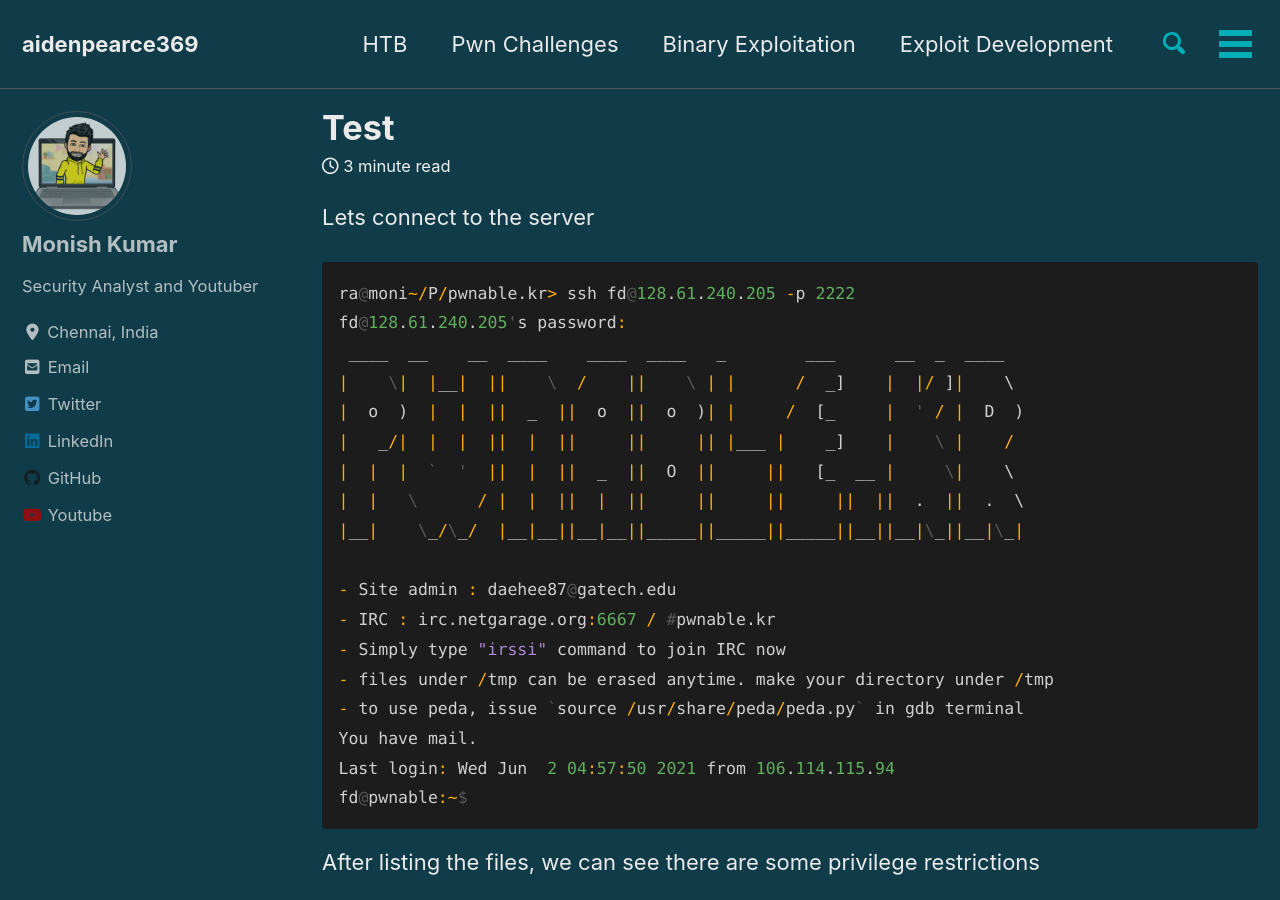
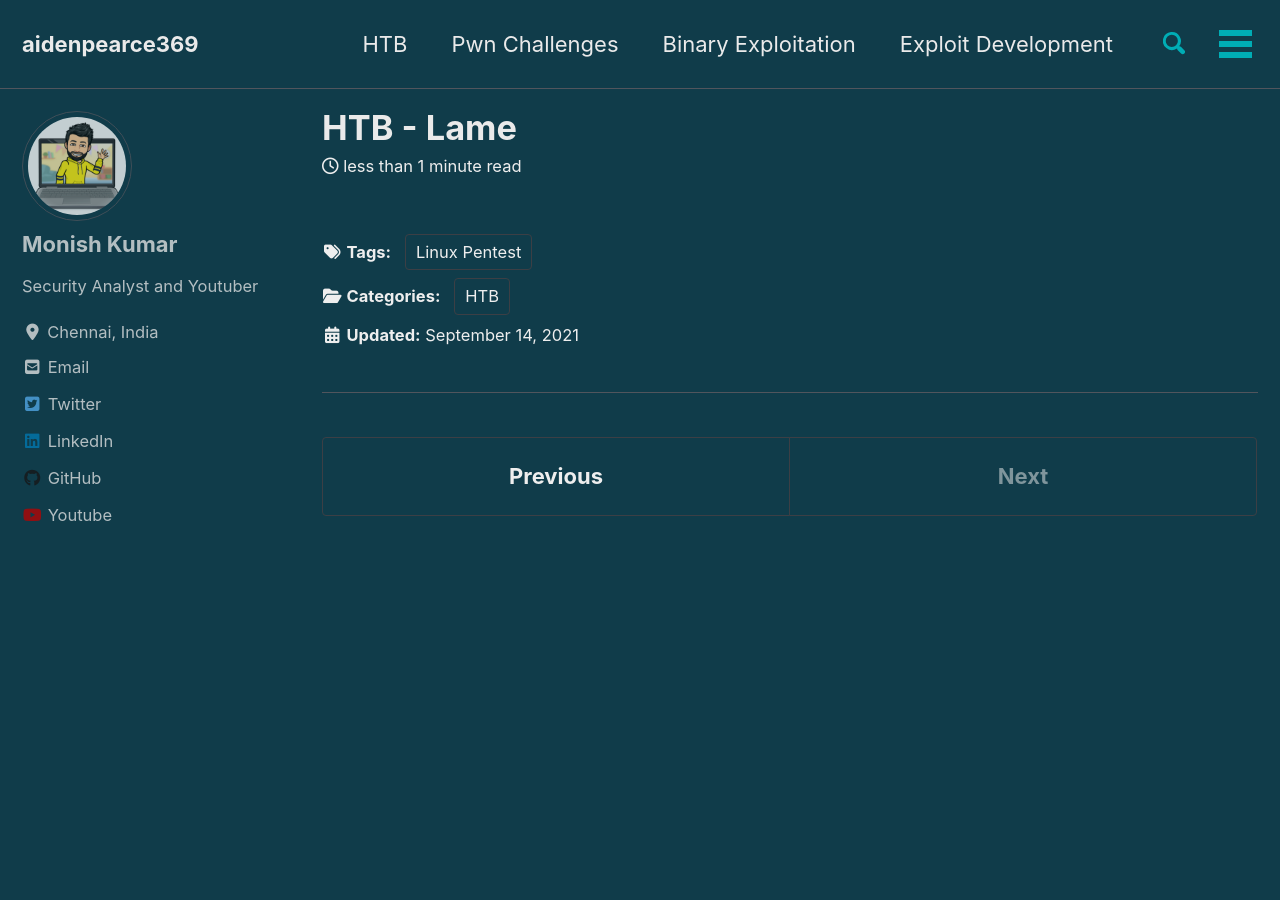
Before and after one commit to 0xcyberpj/AidenPearce369.github.io, a Jekyll site: the page built from _posts/HackTheBox/2021-09-14-mime.md, in a window 1280 px wide and 900 px high. Built offline with Jekyll 4.4.1, drawn with Linux system fonts in a browser that asks for light colours; cached includes are drawn as plain includes; nearby versions of some CDN libraries; some of the changed text lies outside the part shown.

Commit message:
Add files via upload

````diff
--- a/_posts/HackTheBox/2021-09-14-mime.md
+++ b/_posts/HackTheBox/2021-09-14-mime.md
@@ -1,147 +1,12 @@
 ---
-title: "Test"
+title: "HTB - Lame"
 classes: wide
 tag:
-  - "file descriptors"
+  - "Linux Pentest"
 header:
-  teaser: /assets/images/pwn/pwn.png
+  teaser: /assets/images/htb/htb.png
 ribbon: green
-description: "A simple challenge related to file descriptors"
+description: "Writeup for HTB - Lame"
 categories:
   - HTB
 ---
-
-Lets connect to the server
-
-```c
-ra@moni~/P/pwnable.kr> ssh fd@128.61.240.205 -p 2222
-fd@128.61.240.205's password:
- ____  __    __  ____    ____  ____   _        ___      __  _  ____
-|    \|  |__|  ||    \  /    ||    \ | |      /  _]    |  |/ ]|    \
-|  o  )  |  |  ||  _  ||  o  ||  o  )| |     /  [_     |  ' / |  D  )
-|   _/|  |  |  ||  |  ||     ||     || |___ |    _]    |    \ |    /
-|  |  |  `  '  ||  |  ||  _  ||  O  ||     ||   [_  __ |     \|    \
-|  |   \      / |  |  ||  |  ||     ||     ||     ||  ||  .  ||  .  \
-|__|    \_/\_/  |__|__||__|__||_____||_____||_____||__||__|\_||__|\_|
-
-- Site admin : daehee87@gatech.edu
-- IRC : irc.netgarage.org:6667 / #pwnable.kr
-- Simply type "irssi" command to join IRC now
-- files under /tmp can be erased anytime. make your directory under /tmp
-- to use peda, issue `source /usr/share/peda/peda.py` in gdb terminal
-You have mail.
-Last login: Wed Jun  2 04:57:50 2021 from 106.114.115.94
-fd@pwnable:~$
-```
-
-After listing the files, we can see there are some privilege restrictions
-
-```c
-fd@pwnable:~$ ls -la
-total 40
-drwxr-x---   5 root   fd   4096 Oct 26  2016 .
-drwxr-xr-x 115 root   root 4096 Dec 22 08:10 ..
-d---------   2 root   root 4096 Jun 12  2014 .bash_history
--r-sr-x---   1 fd_pwn fd   7322 Jun 11  2014 fd
--rw-r--r--   1 root   root  418 Jun 11  2014 fd.c
--r--r-----   1 fd_pwn root   50 Jun 11  2014 flag
--rw-------   1 root   root  128 Oct 26  2016 .gdb_history
-dr-xr-xr-x   2 root   root 4096 Dec 19  2016 .irssi
-drwxr-xr-x   2 root   root 4096 Oct 23  2016 .pwntools-cache
-```
-
-It seems like we cannot read the flag directly
-
-```c
-fd@pwnable:~$ whoami
-fd
-fd@pwnable:~$ cat flag
-cat: flag: Permission denied
-```
-
-And analysing our source code of the binary we get,
-
-The RAW CODE is given below,
-
-```c
-fd@pwnable:~$ cat fd.c
-#include <stdio.h>
-#include <stdlib.h>
-#include <string.h>
-char buf[32];
-int main(int argc, char* argv[], char* envp[]){
-	if(argc<2){
-		printf("pass argv[1] a number\n");
-		return 0;
-	}
-	int fd = atoi( argv[1] ) - 0x1234;
-	int len = 0;
-	len = read(fd, buf, 32);
-	if(!strcmp("LETMEWIN\n", buf)){
-		printf("good job :)\n");
-		system("/bin/cat flag");
-		exit(0);
-	}
-	printf("learn about Linux file IO\n");
-	return 0;
-
-}
-```
-
-From here we can see,
-
-- This binary uses a global variable ```buf``` of 32 bytes
-
-- This binary gets two inputs from arguments (ie. Filename Arg1 )
-
-- It uses ```atoi()``` to convert string to integer
-
-- It uses ```read()``` to get the input data
-
-- It uses ```strcmp()``` and compares it with ```LETMEWIN``` to display the flag
-
-
-First inorder to compare the data, we need to store it in the ```buf```
-
-Here we are using ```read()``` to store it in ```buf```
-
-To use ```read()``` properly we need to pass the "file descriptor" correctly
-
-```read()``` needs ```0``` as file descriptor
-
-For more about [File Descriptor](https://en.wikipedia.org/wiki/File_descriptor)
-
-To make our file descriptor ```fd``` as ```0```
-
-we should make use of ```int fd = atoi( argv[1] ) - 0x1234;```
-
-So if we pass a value of ```0x1234``` in ```argv[1]``` we could activate ```read()```
-
-Now we need to find value of ```0x1234``` in ```int```
-
-```c
-Python 3.8.5 (default, May 27 2021, 13:30:53)
-[GCC 9.3.0] on linux
-Type "help", "copyright", "credits" or "license" for more information.
->>> print(0x1234)
-4660
-```
-
-If we pass this value, our ```read()``` function should be opened to pass our data
-
-Now lets pass ```LETMEWIN``` in our ```buf```
-
-```c
-fd@pwnable:~$ ./fd
-pass argv[1] a number
-fd@pwnable:~$ ./fd 4660
-LETMEWIN
-good job :)
-mommy! I think I know what a file descriptor is!!
-```
-
-Thats it, we got our conditions true
-
-And we get the flag
-
-```FLAG: mommy! I think I know what a file descriptor is!!```
````
